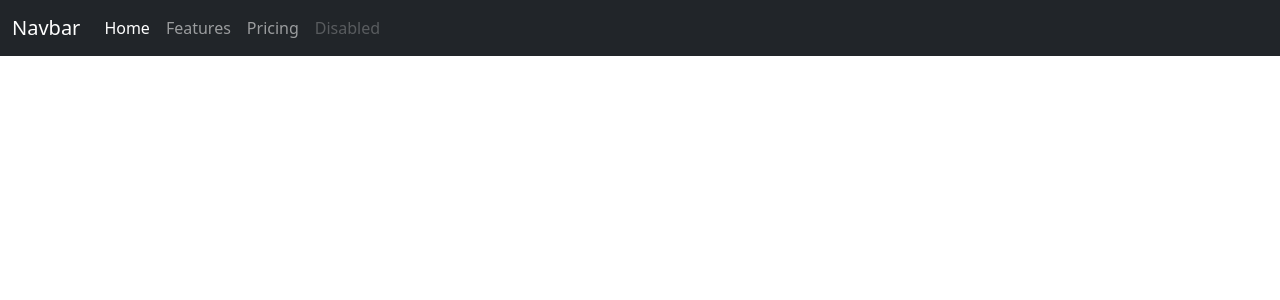
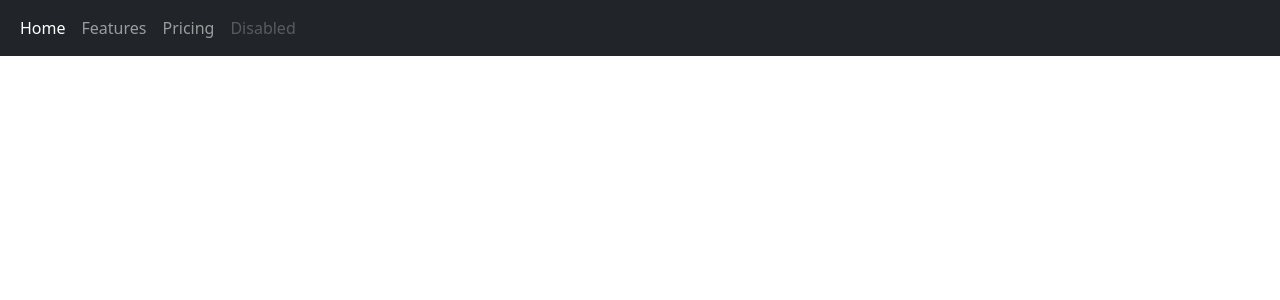
Before and after one commit to amirrezaesmaeili/X, a Python web app: template templates/base.html in a window 1280 px wide. Shown: the top 300 px of the page. Run offline with Jinja, Linux system fonts and the light colour scheme; the template is opened without the code that fills it, so the values that code supplies are empty.

Commit message:
remove navbar buttons

```diff
--- a/templates/inc/navbar.html
+++ b/templates/inc/navbar.html
@@ -1,9 +1,5 @@
 <nav class="navbar navbar-expand-lg navbar-dark bg-dark">
     <div class="container-fluid">
-      <a class="navbar-brand" href="#">Navbar</a>
-      <button class="navbar-toggler" type="button" data-bs-toggle="collapse" data-bs-target="#navbarNavAltMarkup" aria-controls="navbarNavAltMarkup" aria-expanded="false" aria-label="Toggle navigation">
-        <span class="navbar-toggler-icon"></span>
-      </button>
       <div class="collapse navbar-collapse" id="navbarNavAltMarkup">
         <div class="navbar-nav">
           <a class="nav-link active" aria-current="page" href="#">Home</a>
```
